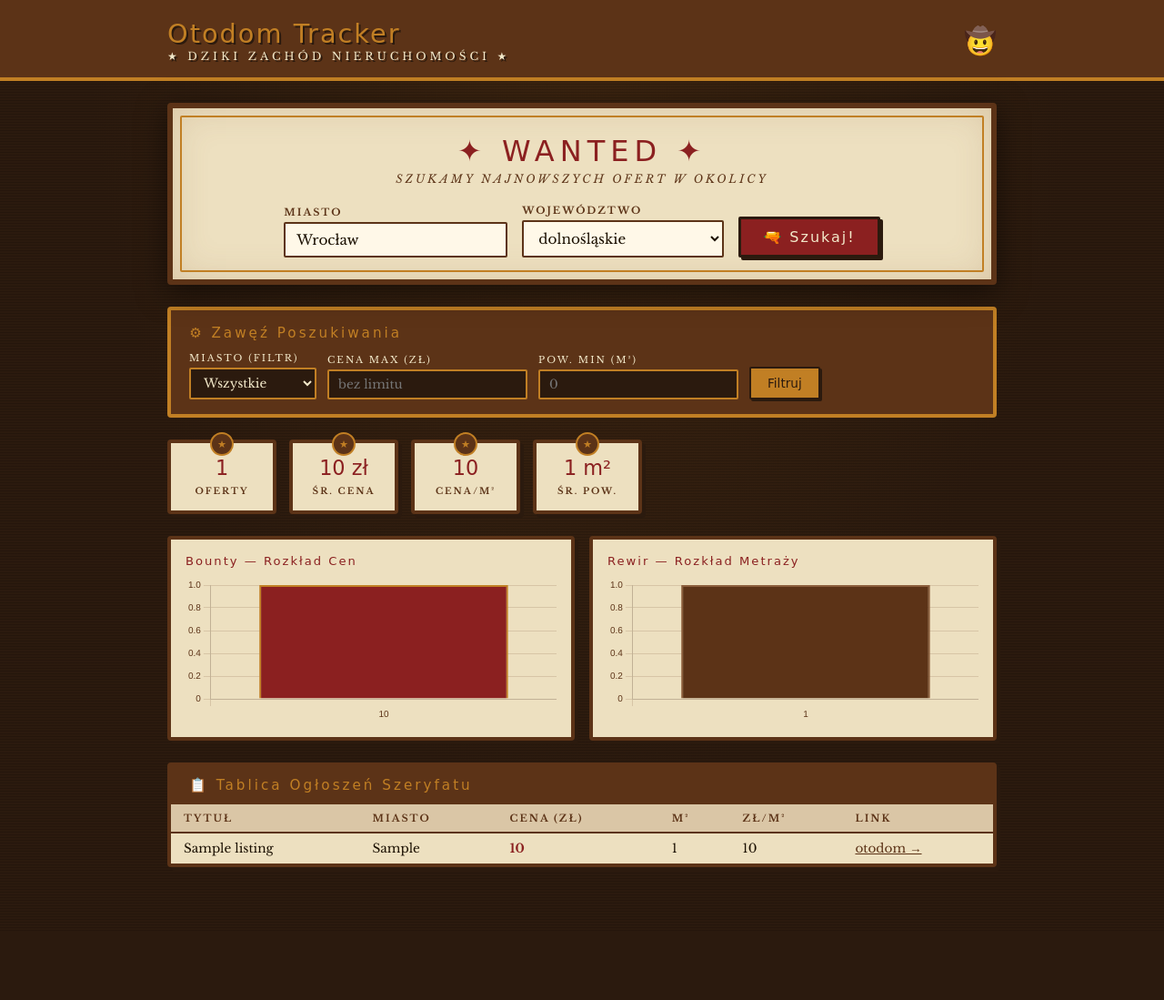
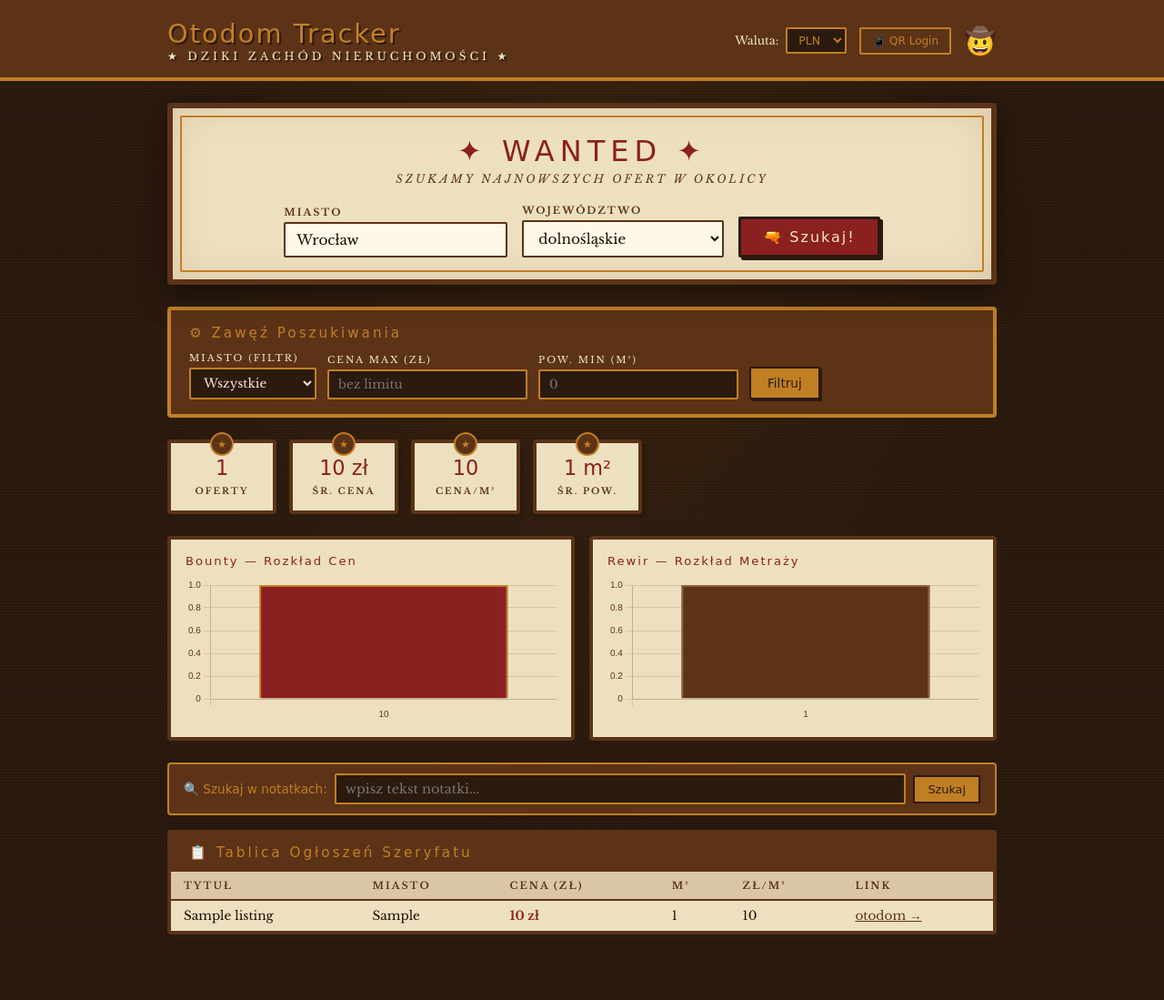
Before and after one commit to marcin5lapinski/Dzien5, a Flask app: page / in a window 1280 px wide. Shown: the whole page at 91% size. Before the commit the page ends 953 px from the top, so only its background shows below. Run offline with Flask 3, Linux system fonts and the light colour scheme; tables that the repository leaves empty hold one stand-in row (values such as "Sample post"); some web fonts are replaced.

Commit message:
feat: index — currency dropdown, clickable rows, note search, QR link

```diff
--- a/templates/index.html
+++ b/templates/index.html
@@ -107,6 +107,14 @@
   .price-cell { color: var(--red); font-weight: 700; }
   a { color: var(--brown); }
   @media(max-width:600px){ .poster-fields, .saloon-fields { flex-direction: column; } }
+  .currency-bar{display:flex;align-items:center;gap:8px;font-size:0.78rem;color:var(--sand);}
+  .currency-bar select{background:var(--dark);border:2px solid var(--amber);border-radius:2px;padding:4px 8px;color:var(--amber);font-family:'Rye',cursive;font-size:0.78rem;}
+  .search-bar{background:var(--brown);border:2px solid var(--amber);border-radius:4px;padding:10px 16px;margin-bottom:16px;display:flex;gap:8px;align-items:center;}
+  .search-bar input{flex:1;background:var(--dark);border:2px solid var(--amber);border-radius:2px;padding:6px 10px;font-family:'Libre Baskerville',serif;color:var(--sand);font-size:0.9rem;}
+  .search-bar button{background:var(--amber);color:var(--dark);border:2px solid var(--dark);border-radius:2px;padding:6px 14px;font-family:'Rye',cursive;font-size:0.8rem;cursor:pointer;}
+  tr.clickable{cursor:pointer;}
+  tr.clickable:hover td{background:rgba(193,127,36,0.12);}
+  .btn-qr{background:transparent;color:var(--amber);border:2px solid var(--amber);border-radius:2px;padding:6px 12px;font-family:'Rye',cursive;font-size:0.75rem;cursor:pointer;text-decoration:none;}
 </style>
 </head>
 <body>
@@ -114,7 +122,18 @@
 <header class="header">
   <div class="header-inner">
     <div class="logo">Otodom Tracker <small>★ Dziki Zachód Nieruchomości ★</small></div>
-    <span style="font-size:1.8rem;">🤠</span>
+    <div style="display:flex;align-items:center;gap:14px;">
+      <div class="currency-bar">
+        <span>Waluta:</span>
+        <select id="currency-select" onchange="saveCurrency(this.value)">
+          <option value="PLN">PLN</option>
+          <option value="EUR">EUR</option>
+          <option value="USD">USD</option>
+        </select>
+      </div>
+      <a class="btn-qr" href="/qr-auth">📱 QR Login</a>
+      <span style="font-size:1.8rem;">🤠</span>
+    </div>
   </div>
 </header>
 
@@ -187,6 +206,12 @@
       <div class="chart-title">Rewir — Rozkład Metraży</div>
       <canvas id="chart-area"></canvas>
     </div>
+  </div>
+
+  <div class="search-bar">
+    <span style="font-family:'Rye',cursive;font-size:0.85rem;color:var(--amber);">🔍 Szukaj w notatkach:</span>
+    <input id="note-search" type="text" placeholder="wpisz tekst notatki...">
+    <button onclick="searchNotes()">Szukaj</button>
   </div>
 
   <div class="board">
@@ -299,21 +324,23 @@
 }
 
 function updateTable(listings) {
+  _lastListings = listings;
   const tbody = document.getElementById('listings-body');
   if (!listings.length) {
     tbody.innerHTML = '<tr><td colspan="6" style="text-align:center;color:var(--brown);padding:20px;">Brak ofert</td></tr>';
     return;
   }
-  tbody.innerHTML = listings.map(l => `
-    <tr>
+  tbody.innerHTML = listings.map(l => {
+    const conv = convertPrice(l.price);
+    return `<tr class="clickable" onclick="window.location='/listing/${l.id}'">
       <td>${l.title || '—'}</td>
-      <td>${(l.city || '').replace(/-/g,' ')}</td>
-      <td class="price-cell">${l.price != null ? fmt(l.price) : '—'}</td>
-      <td>${l.area != null ? l.area.toFixed(0) : '—'}</td>
-      <td>${l.price_per_m2 != null ? fmt(l.price_per_m2) : '—'}</td>
-      <td><a href="${l.url}" target="_blank" rel="noopener">otodom →</a></td>
-    </tr>
-  `).join('');
+      <td>${(l.city || '').replace('-',' ')}</td>
+      <td class="price-cell">${l.price ? fmt(conv.value) + ' ' + conv.symbol : '—'}</td>
+      <td>${l.area ? l.area.toFixed(0) : '—'}</td>
+      <td>${l.price_per_m2 ? fmt(l.price_per_m2) : '—'}</td>
+      <td><a href="${l.url}" target="_blank" onclick="event.stopPropagation()">otodom →</a></td>
+    </tr>`;
+  }).join('');
 }
 
 function updateCityFilter(listings) {
@@ -324,7 +351,47 @@
     cities.map(c => `<option value="${c}" ${c === current ? 'selected' : ''}>${c.replace(/-/g,' ')}</option>`).join('');
 }
 
-loadStats();
+// Currency support
+let _rates = {};
+
+async function loadRates() {
+  try {
+    const resp = await fetch('/api/rates');
+    _rates = await resp.json();
+  } catch(e) { _rates = {}; }
+}
+
+function saveCurrency(val) {
+  localStorage.setItem('currency', val);
+  updateTable(_lastListings || []);
+}
+
+function getSelectedCurrency() {
+  return localStorage.getItem('currency') || 'PLN';
+}
+
+function convertPrice(plnPrice) {
+  const cur = getSelectedCurrency();
+  if (cur === 'PLN' || !plnPrice) return { value: plnPrice, symbol: 'zł' };
+  const rate = (_rates[cur] || {}).rate;
+  if (!rate) return { value: plnPrice, symbol: 'zł' };
+  return { value: Math.round(plnPrice / rate), symbol: cur };
+}
+
+let _lastListings = [];
+
+async function searchNotes() {
+  const q = document.getElementById('note-search').value.trim();
+  if (!q) { await loadStats(); return; }
+  const resp = await fetch(`/api/search-notes?q=${encodeURIComponent(q)}`);
+  const listings = await resp.json();
+  updateTable(listings);
+  updateCityFilter(listings);
+}
+
+// Init
+document.getElementById('currency-select').value = getSelectedCurrency();
+loadRates().then(() => loadStats());
 </script>
 </body>
 </html>
```
